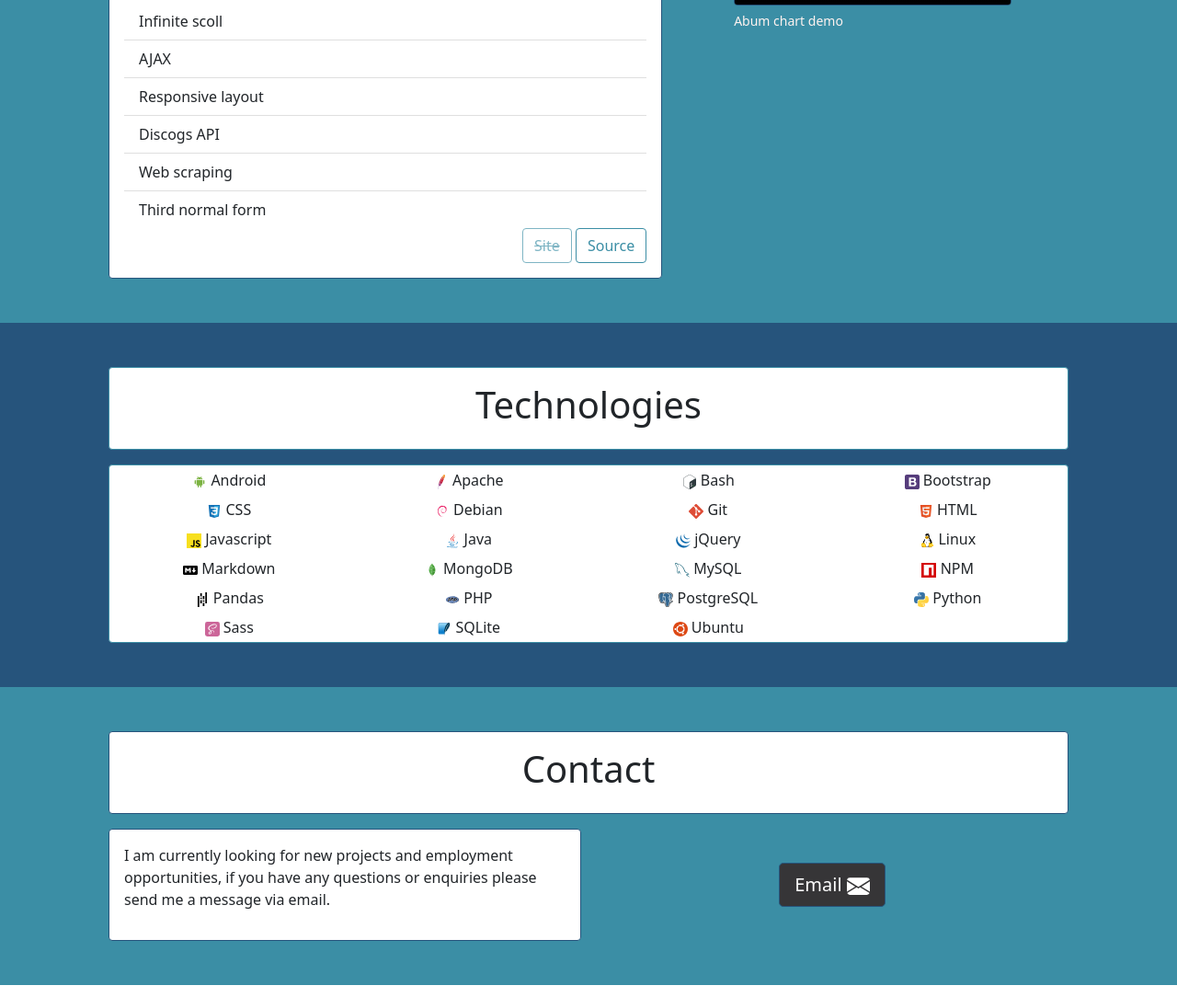
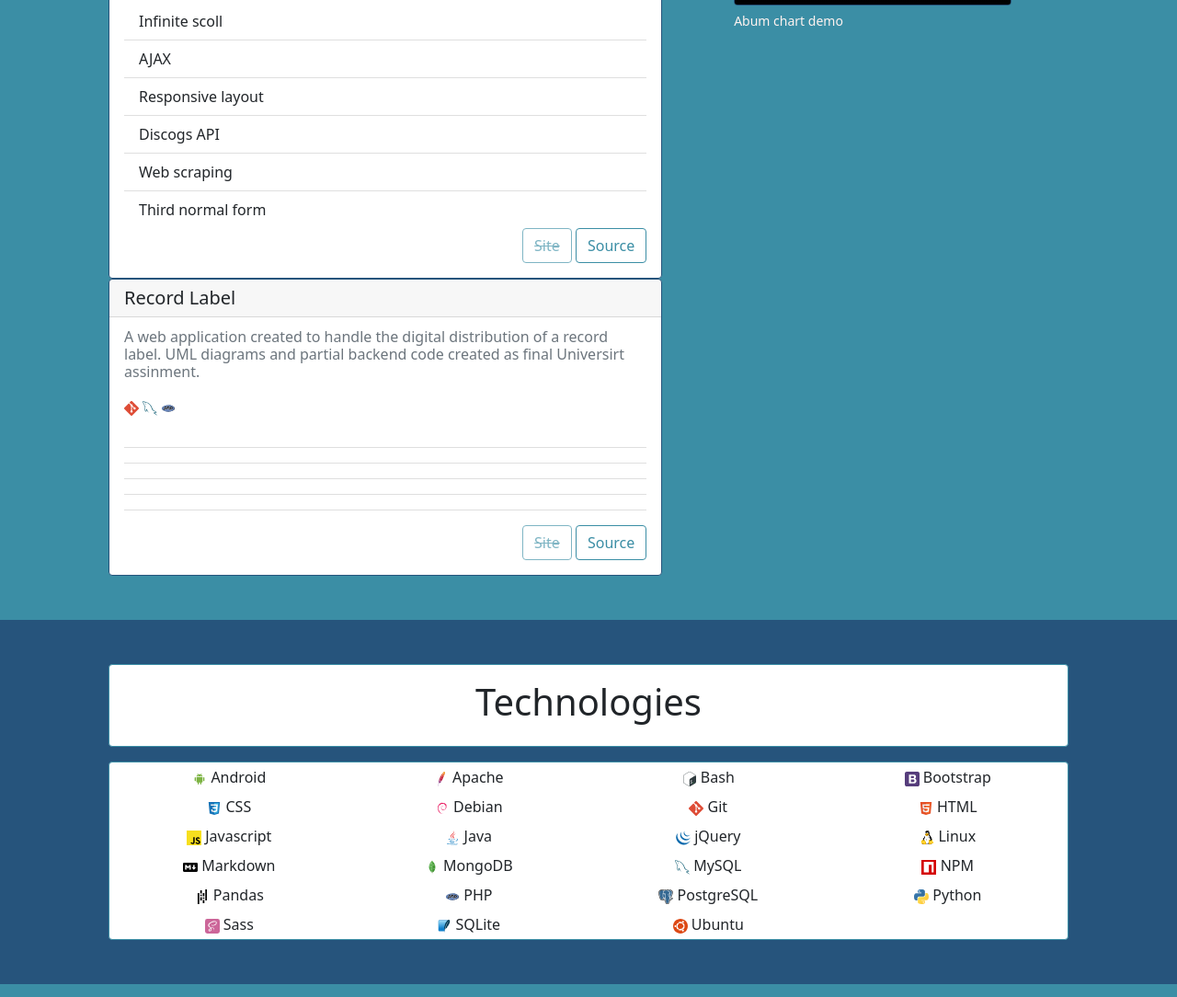
Before and after one commit to alexander-crawford/alexander-crawford.github.io, a website: page index.html in a window 1280 px wide. Shown: the part 1360-2444 px from the top of the page at 92% size. Drawn offline with Linux system fonts and the light colour scheme; grey boxes are pictures that could not be loaded.

Commit message:
Add project card for univeristy record label project

```diff
--- a/index.html
+++ b/index.html
@@ -134,6 +134,38 @@
               </video>
               <figcaption class="figure-caption text-light">Abum chart demo</figcaption>
             </figure>
+          </div>
+        </div>
+        <div class="row g-3">
+          <div class="col-lg-7">
+            <div class="card border border-secondary">
+              <h5 class="card-title card-header">Record Label</h5>
+              <div class="card-body">
+                <h6 class="card-subtitle mb-2 text-muted">
+                  <p>A web application created to handle the digital distribution of a record label. UML diagrams and partial backend code created as final Universirt assinment.</p>
+                </h6>
+                <p>
+                  <img src="svg/git.svg" alt="git logo" title="Git">
+                  <imgsrc="svg/markdown.svg" alt="markdown logo" title="Markdown">
+                  <img src="svg/mysql.svg" alt="mysql logo" title="MySQL">
+                  <img src="svg/php.svg" alt="php logo" title="PHP">
+                </p>
+                <div class="card-text">
+                  <ul class="list-group list-group-flush">
+                    <li class="list-group-item"></li>
+                    <li class="list-group-item"></li>
+                    <li class="list-group-item"></li>
+                    <li class="list-group-item"></li>
+                    <li class="list-group-item"></li>
+                    <li class="list-group-item"></li>
+                  </ul>
+                </div>
+                <div class="text-end">
+                  <a href="#" class="btn btn-outline-primary disabled text-decoration-line-through" >Site</a>
+                  <a href="https://github.com/alexander-crawford/album-chart" class="btn btn-outline-primary">Source</a>
+                </div>
+              </div>
+            </div>
           </div>
         </div>
       </div>
```
